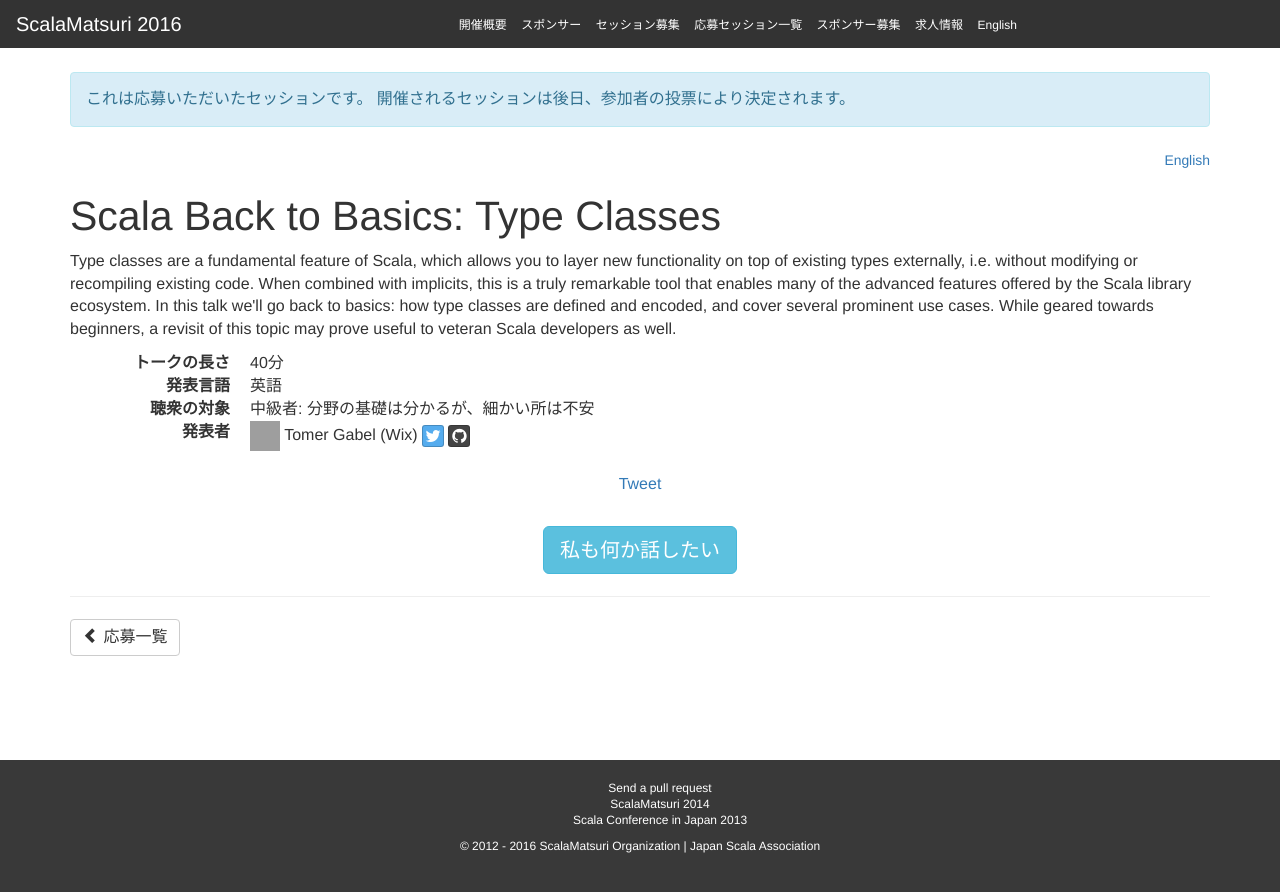
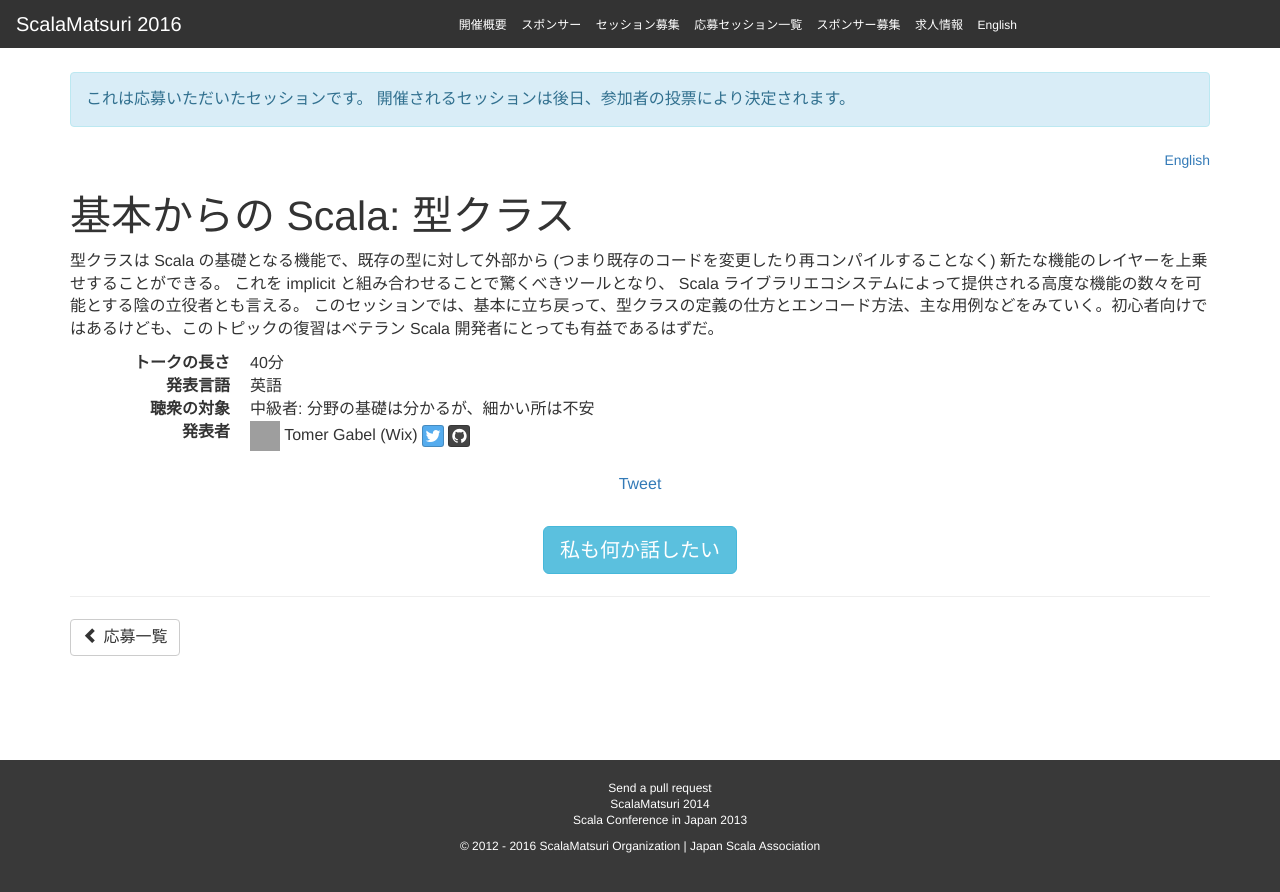
Before and after one commit to scalajp/2016.scalamatsuri.org, a Jekyll site: the page built from _candidates_ja/TomerGabel_2.html, in a window 1280 px wide. Shown: the top 892 px of the page. Built offline with Jekyll 4.4.1, drawn with Linux system fonts in a browser that asks for light colours; nearby versions of some CDN libraries; comment, search, counter and statistics services are not loaded; grey boxes are pictures that could not be loaded.

Commit message:
Translates TomerGabel_2.html

```diff
--- a/_candidates_ja/TomerGabel_2.html
+++ b/_candidates_ja/TomerGabel_2.html
@@ -1,6 +1,6 @@
 ---
 name: Tomer Gabel
-title: "Scala Back to Basics: Type Classes"
+title: "基本からの Scala: 型クラス"
 length: 40
 audience: Intermediate
 language: English
@@ -9,4 +9,9 @@ github: holograph
 icon: https://www.dropbox.com/s/g22pu5dmovdzq99/Tomer%20G%20color.jpg?raw=1
 organization: Wix
 ---
-<p>Type classes are a fundamental feature of Scala, which allows you to layer new functionality on top of existing types externally, i.e. without modifying or recompiling existing code. When combined with implicits, this is a truly remarkable tool that enables many of the advanced features offered by the Scala library ecosystem. In this talk we'll go back to basics: how type classes are defined and encoded, and cover several prominent use cases. While geared towards beginners, a revisit of this topic may prove useful to veteran Scala developers as well.</p>
+<p>型クラスは Scala の基礎となる機能で、既存の型に対して外部から
+(つまり既存のコードを変更したり再コンパイルすることなく)
+新たな機能のレイヤーを上乗せすることができる。
+これを implicit と組み合わせることで驚くべきツールとなり、
+Scala ライブラリエコシステムによって提供される高度な機能の数々を可能とする陰の立役者とも言える。
+このセッションでは、基本に立ち戻って、型クラスの定義の仕方とエンコード方法、主な用例などをみていく。初心者向けではあるけども、このトピックの復習はベテラン Scala 開発者にとっても有益であるはずだ。</p>
```
